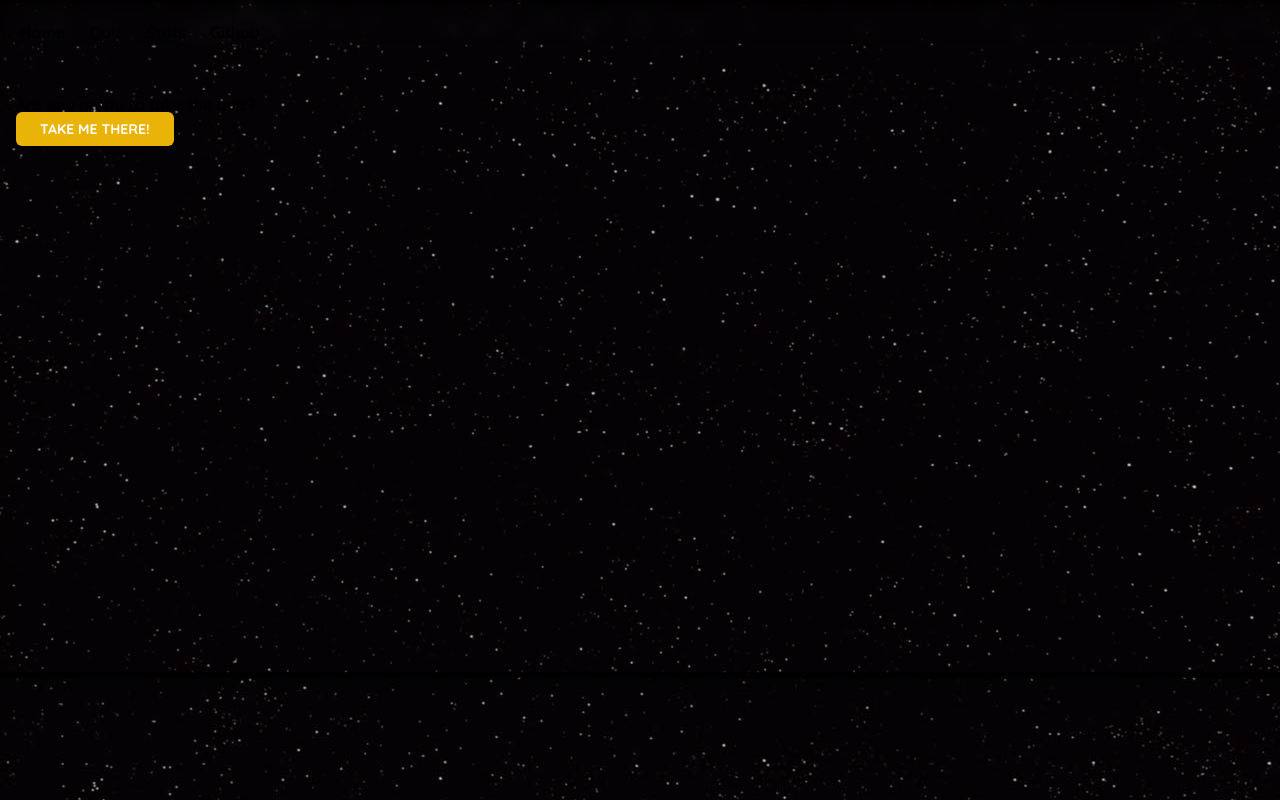
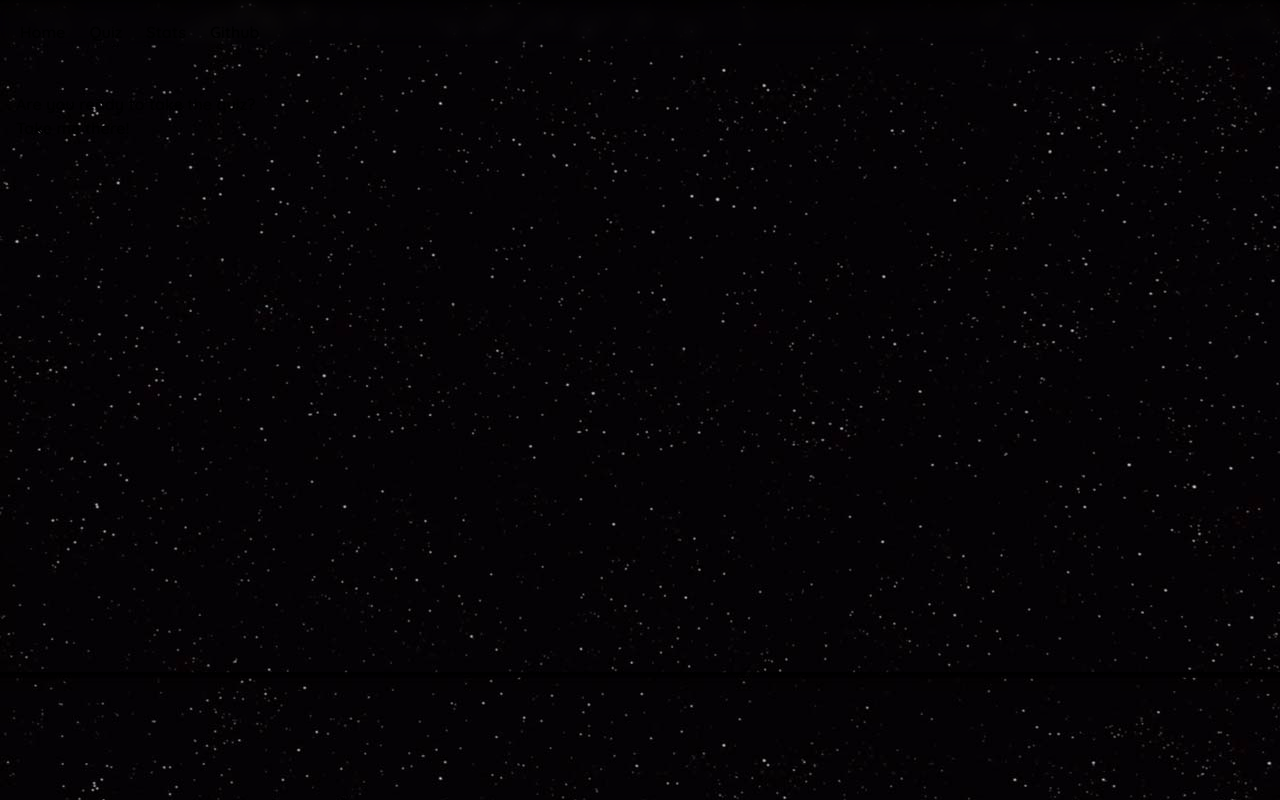
Before and after one commit to JasonYapzx/ethlas-task, a Next.js app: page / in a window 1280 px wide. Built offline with nearby package versions, Linux system fonts and the light colour scheme.

Commit message:
fix: vercel deployment

```diff
--- a/components/Common/LoadingScreen.js
+++ b/components/Common/LoadingScreen.js
@@ -14,10 +14,10 @@ export default function LoadingScreen() {
           faded ? "-translate-y-full opacity-0" : "translate-y-0 opacity-100"
         }`}
       >
-            <div class="starwars-demo">
+            <div className="starwars-demo">
                 <img src="//cssanimation.rocks/demo/starwars/images/star.svg" alt="Star" class="star" />
                 <img src="//cssanimation.rocks/demo/starwars/images/wars.svg" alt="Wars" class="wars" />
-                <h2 class="byline" id="byline">The Force Awakens</h2>
+                <h2 className="byline" id="byline">The Force Awakens</h2>
             </div>
         </div>
     )
--- a/pages/index.js
+++ b/pages/index.js
@@ -3,6 +3,7 @@ import Image from 'next/image'
 import Body from '../components/Common/Body'
 import LoadingScreen from '../components/Common/LoadingScreen'
 import Question from '../components/Quiz/Question'
+import Link from 'next/link'
 import NavBar from '../components/Common/NavBar'
 
 export default function Home() {
@@ -22,7 +23,7 @@ export default function Home() {
           <h1>
             Are you ready to take the quiz?
           </h1>
-          <a href="/quiz" className='bg-yellow-500 text-white active:bg-yellow-600 font-bold uppercase text-sm px-6 py-2 rounded-md hover:bg-yellow-300 ease-linear transition-all duration-150'>Take me there!</a>
+          <Link href="/quiz" className='bg-yellow-500 text-white active:bg-yellow-600 font-bold uppercase text-sm px-6 py-2 rounded-md hover:bg-yellow-300 ease-linear transition-all duration-150'>Take me there!</Link>
         </Body>
 
       </div>
```
